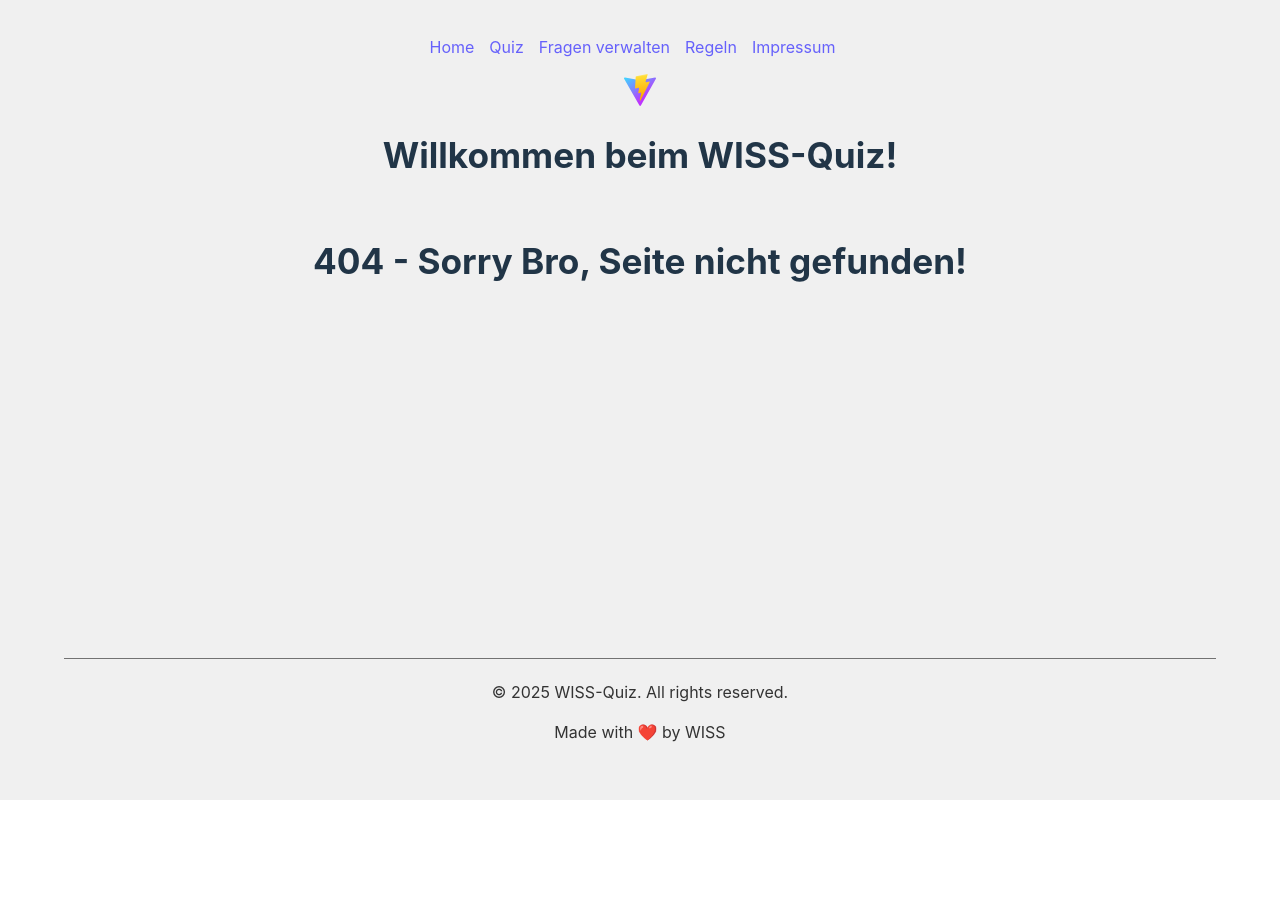
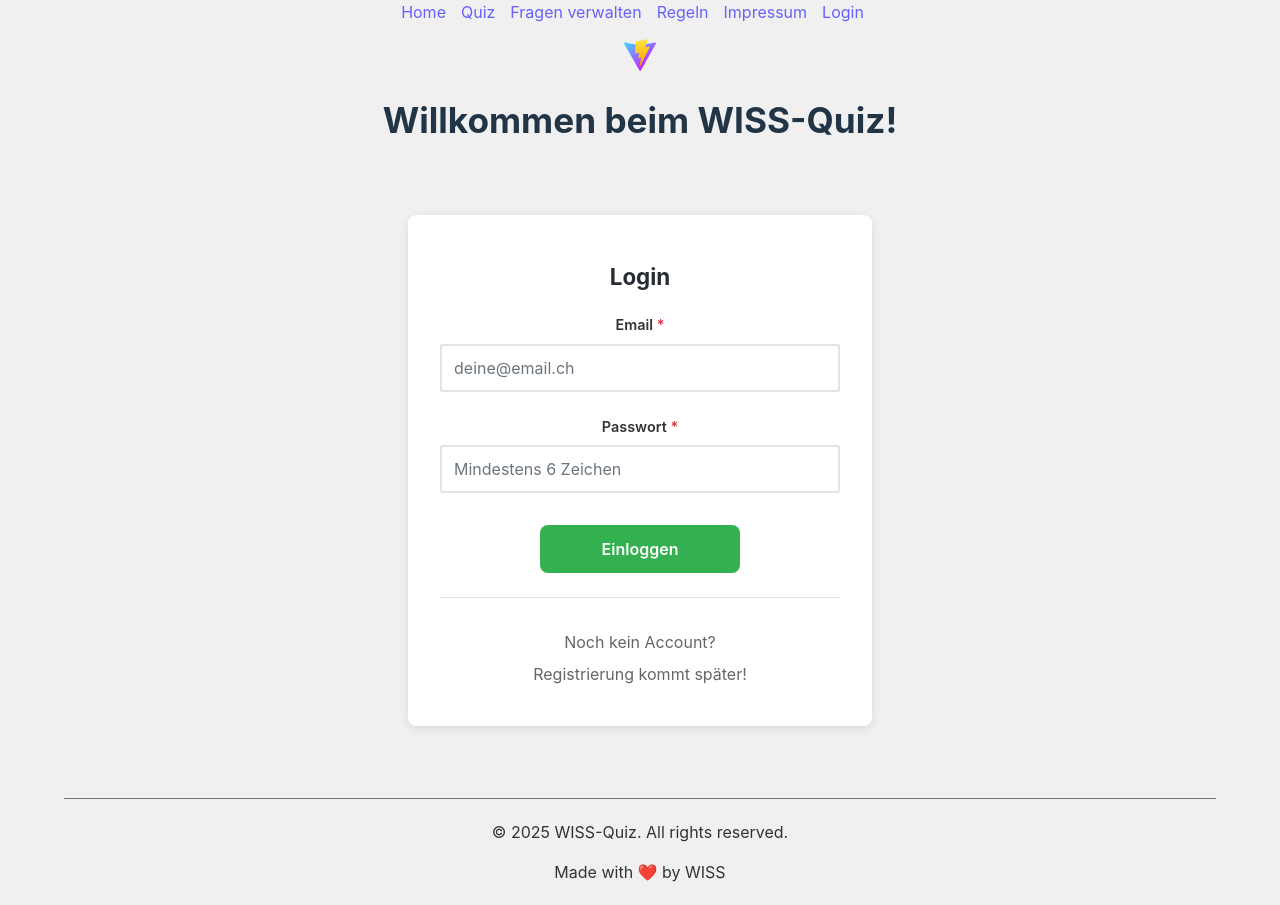
Before and after one commit to JohnnyKrup/quiz-frontend-mu, a React (Vite) app: page /login in a window 1280 px wide. Before the commit this address had no page. Before the commit the page ends 800 px from the top, so only its background shows below. Built offline with nearby package versions, Linux system fonts and the light colour scheme.

Commit message:
feat: add login page with form validation

```diff
--- a/src/App.jsx
+++ b/src/App.jsx
@@ -6,6 +6,7 @@ import Game from "./pages/Game";
 import QuestionManager from "./pages/QuestionManager";
 import Impressum from "./pages/Impressum";
 import Rules from "./pages/Rules";
+import Login from "./pages/Login";
 import PageNotFound from "./pages/PageNotFound";
 import Layout from "./components/layout";
 
@@ -18,6 +19,7 @@ function App() {
         <Route path="/admin" element={<QuestionManager />} />
         <Route path="/regeln" element={<Rules />} />
         <Route path="/blabli" element={<Impressum />} />
+        <Route path="/login" element={<Login />} />
         <Route path="*" element={<PageNotFound />} />
       </Route>
     </Routes>
--- /dev/null
+++ b/src/components/login-form.jsx
@@ -0,0 +1,198 @@
+import { useState } from "react";
+import Button from "./button";
+
+const LoginForm = ({ onLogin }) => {
+  // ==========================================
+  // STATES: Formular-Daten
+  // ==========================================
+  const [email, setEmail] = useState("");
+  const [password, setPassword] = useState("");
+
+  // ==========================================
+  // STATES: Fehler-Messages
+  // ==========================================
+  const [emailError, setEmailError] = useState("");
+  const [passwordError, setPasswordError] = useState("");
+
+  // ==========================================
+  // STATE: Loading
+  // ==========================================
+  const [isLoading, setIsLoading] = useState(false);
+
+  // ==========================================
+  // VALIDATION FUNKTIONEN
+  // ==========================================
+
+  /**
+   * Email validieren
+   * Regeln: Nicht leer, muss @ enthalten
+   */
+  const validateEmail = (value) => {
+    // Regel 1: Darf nicht leer sein
+    if (!value.trim()) {
+      setEmailError("Email ist erforderlich");
+      return false;
+    }
+
+    // Regel 2: Muss @ enthalten
+    if (!value.includes("@")) {
+      setEmailError("Email muss @ enthalten");
+      return false;
+    }
+
+    // Regel 3: Muss . nach @ enthalten
+    const atIndex = value.indexOf("@");
+    const dotAfterAt = value.indexOf(".", atIndex);
+    if (dotAfterAt === -1) {
+      setEmailError("Email muss einen Punkt nach dem @ enthalten");
+      return false;
+    }
+
+    // Regel 4: Muss 2-3 Zeichen nach dem letzten Punkt haben
+    const charsAfterDot = value.length - dotAfterAt - 1;
+    if (charsAfterDot < 2 || charsAfterDot > 3) {
+      setEmailError(
+        "Email muss 2-3 Zeichen nach dem Punkt haben (z.B. .ch, .com)"
+      );
+      return false;
+    }
+
+    setEmailError("");
+    return true;
+  };
+
+  /**
+   * Password validieren
+   */
+  const validatePassword = (value) => {
+    if (!value) {
+      setPasswordError("Passwort ist erforderlich");
+      return false;
+    }
+
+    if (value.length < 6) {
+      setPasswordError("Passwort muss mindestens 6 Zeichen haben");
+      return false;
+    }
+
+    setPasswordError("");
+    return true;
+  };
+
+  // ==========================================
+  // HANDLER: onChange
+  // ==========================================
+
+  const handleEmailChange = (e) => {
+    const value = e.target.value;
+    setEmail(value);
+    if (emailError) validateEmail(value);
+  };
+
+  const handlePasswordChange = (e) => {
+    const value = e.target.value;
+    setPassword(value);
+    if (passwordError) validatePassword(value);
+  };
+
+  // ==========================================
+  // HANDLER: Submit
+  // ==========================================
+
+  const handleSubmit = (e) => {
+    e.preventDefault();
+
+    // Alle Felder validieren
+    const emailOk = validateEmail(email);
+    const passwordOk = validatePassword(password);
+
+    // Bei Fehler abbrechen
+    if (!emailOk || !passwordOk) {
+      return;
+    }
+
+    setIsLoading(true);
+
+    // Login-Daten an Parent weitergeben
+    const loginData = {
+      email: email,
+      password: password,
+    };
+
+    // Parent-Funktion aufrufen (kommt später von AuthContext)
+    if (onLogin) {
+      onLogin(loginData);
+    }
+
+    setIsLoading(false);
+  };
+
+  // ==========================================
+  // HELPER: CSS Klasse für Input
+  // ==========================================
+
+  const getInputClassName = (hasError, hasValue) => {
+    let className = "form-input";
+    if (!hasValue) return className;
+    if (hasError) return `${className} form-input--error`;
+    return `${className} form-input--success`;
+  };
+
+  // ==========================================
+  // RENDER
+  // ==========================================
+
+  return (
+    <form onSubmit={handleSubmit} className="auth-form">
+      <h2>Login</h2>
+
+      {/* EMAIL INPUT */}
+      <div className="form-group">
+        <label htmlFor="email">
+          Email <span className="required">*</span>
+        </label>
+        <input
+          type="email"
+          id="email"
+          value={email}
+          onChange={handleEmailChange}
+          placeholder="deine@email.ch"
+          className={getInputClassName(emailError, email)}
+          disabled={isLoading}
+        />
+        {emailError && <span className="error-message">{emailError}</span>}
+      </div>
+
+      {/* PASSWORD INPUT */}
+      <div className="form-group">
+        <label htmlFor="password">
+          Passwort <span className="required">*</span>
+        </label>
+        <input
+          type="password"
+          id="password"
+          value={password}
+          onChange={handlePasswordChange}
+          placeholder="Mindestens 6 Zeichen"
+          className={getInputClassName(passwordError, password)}
+          disabled={isLoading}
+        />
+        {passwordError && (
+          <span className="error-message">{passwordError}</span>
+        )}
+      </div>
+
+      {/* SUBMIT BUTTON */}
+      <div className="form-submit">
+        <Button
+          text={isLoading ? "🔄 Lädt..." : "Einloggen"}
+          onAnswerClick={handleSubmit}
+          disabled={isLoading}
+          className="submit-button"
+        />
+      </div>
+    </form>
+  );
+};
+
+export default LoginForm;
--- a/src/components/navigation.jsx
+++ b/src/components/navigation.jsx
@@ -13,6 +13,7 @@ const Navigation = () => {
       <Link to="/admin">Fragen verwalten</Link>
       <Link to="/regeln">Regeln</Link>
       <Link to="/blabli">Impressum</Link>
+      <Link to="/login">Login</Link>
 
       {/* Authentifizierungsstatus anzeigen */}
       {isAuthenticated && (
--- a/src/index.css
+++ b/src/index.css
@@ -573,6 +573,65 @@ button:focus-visible {
   color: #cc0000;
 }
 
+/* ==========================================
+   AUTH PAGES & FORMS
+   ========================================== */
+
+.auth-page {
+  min-height: 60vh;
+  display: flex;
+  justify-content: center;
+  align-items: center;
+  padding: 2rem;
+}
+
+.auth-container {
+  background: white;
+  padding: 2rem;
+  border-radius: 8px;
+  box-shadow: 0 2px 8px rgba(0, 0, 0, 0.1);
+  max-width: 400px;
+  width: 100%;
+}
+
+.auth-form h2 {
+  margin-bottom: 1.5rem;
+  text-align: center;
+  color: #282c34;
+}
+
+.auth-links {
+  text-align: center;
+  margin-top: 1.5rem;
+  padding-top: 1.5rem;
+  border-top: 1px solid #e0e0e0;
+}
+
+.auth-links p {
+  margin: 0.5rem 0;
+  color: #666;
+}
+
+.auth-links a {
+  color: #61dafb;
+  text-decoration: none;
+  font-weight: bold;
+}
+
+.auth-links a:hover {
+  text-decoration: underline;
+}
+
+/* Form Input Success State */
+.form-input--success {
+  border-color: #28a745;
+}
+
+/* Required Star */
+.required {
+  color: #dc3545;
+}
+
 /* If you want the "Question / Statement" column to potentially take more space
    or have specific alignment if text is short, you can target it.
    The grid-template-columns already gives it more space (3fr).
--- /dev/null
+++ b/src/pages/Login.jsx
@@ -0,0 +1,25 @@
+//import { useState } from "react";
+import LoginForm from "../components/login-form";
+
+const Login = () => {
+  const handleLogin = (loginData) => {
+    console.log("Login Daten:", loginData);
+    // TODO: Später mit AuthContext und API verbinden
+    alert(`Login-Versuch mit: ${loginData.email}`);
+  };
+
+  return (
+    <div className="auth-page">
+      <div className="auth-container">
+        <LoginForm onLogin={handleLogin} />
+
+        <div className="auth-links">
+          <p>Noch kein Account?</p>
+          <p>Registrierung kommt später!</p>
+        </div>
+      </div>
+    </div>
+  );
+};
+
+export default Login;
```
